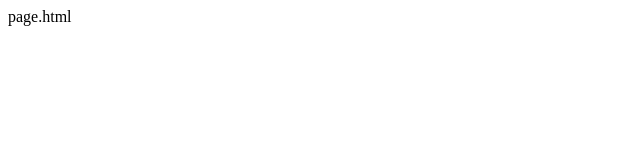
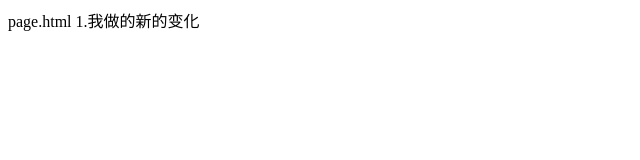
Before and after one commit to yuzhongzeng/testgit, a plain HTML site: page page.html in a window 1280 px wide. Shown: the whole page, without its empty margins (0-640 px from the left). Drawn offline with Linux system fonts and the light colour scheme.

Commit message:
Update page.html

```diff
--- a/page.html
+++ b/page.html
@@ -7,5 +7,7 @@
     <title>Document</title>
   </head>
   <body>
-  page.html</body>
+  page.html
+   1.我做的新的变化
+  </body>
 </html>
```
